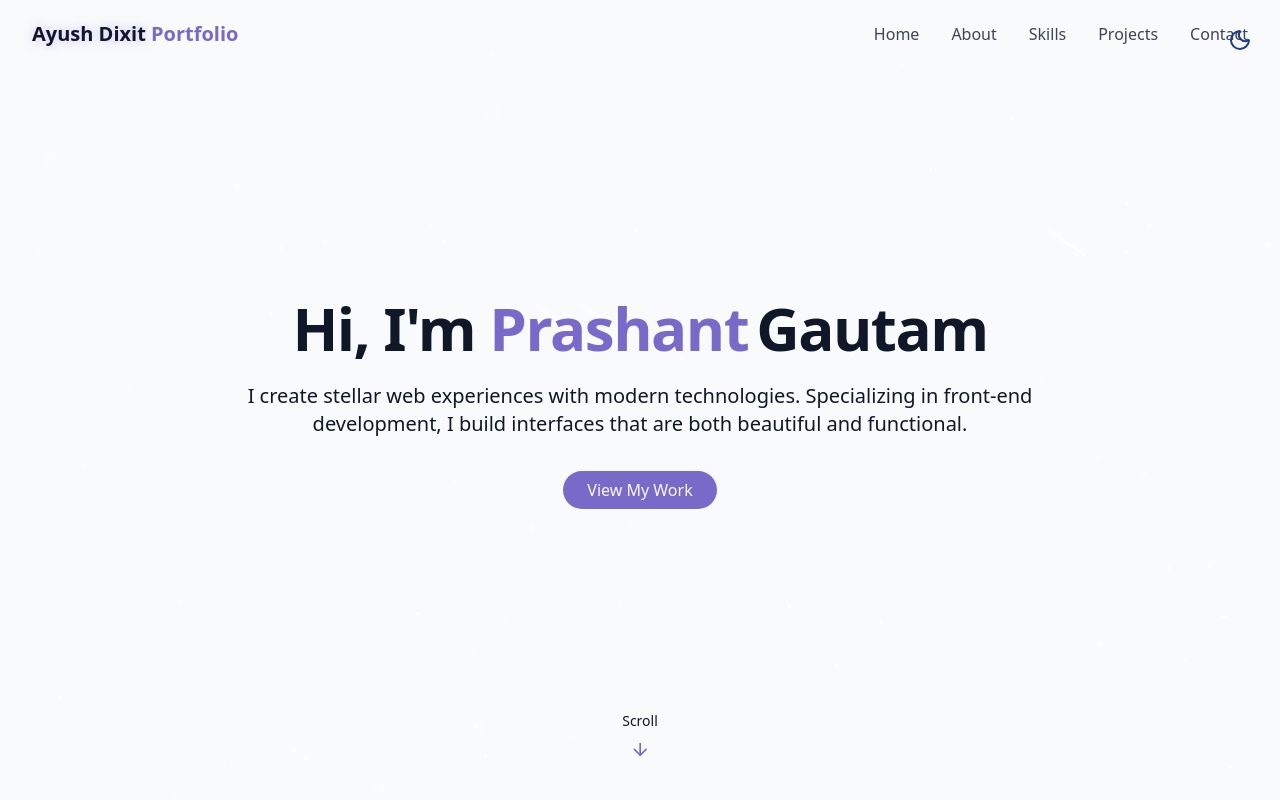
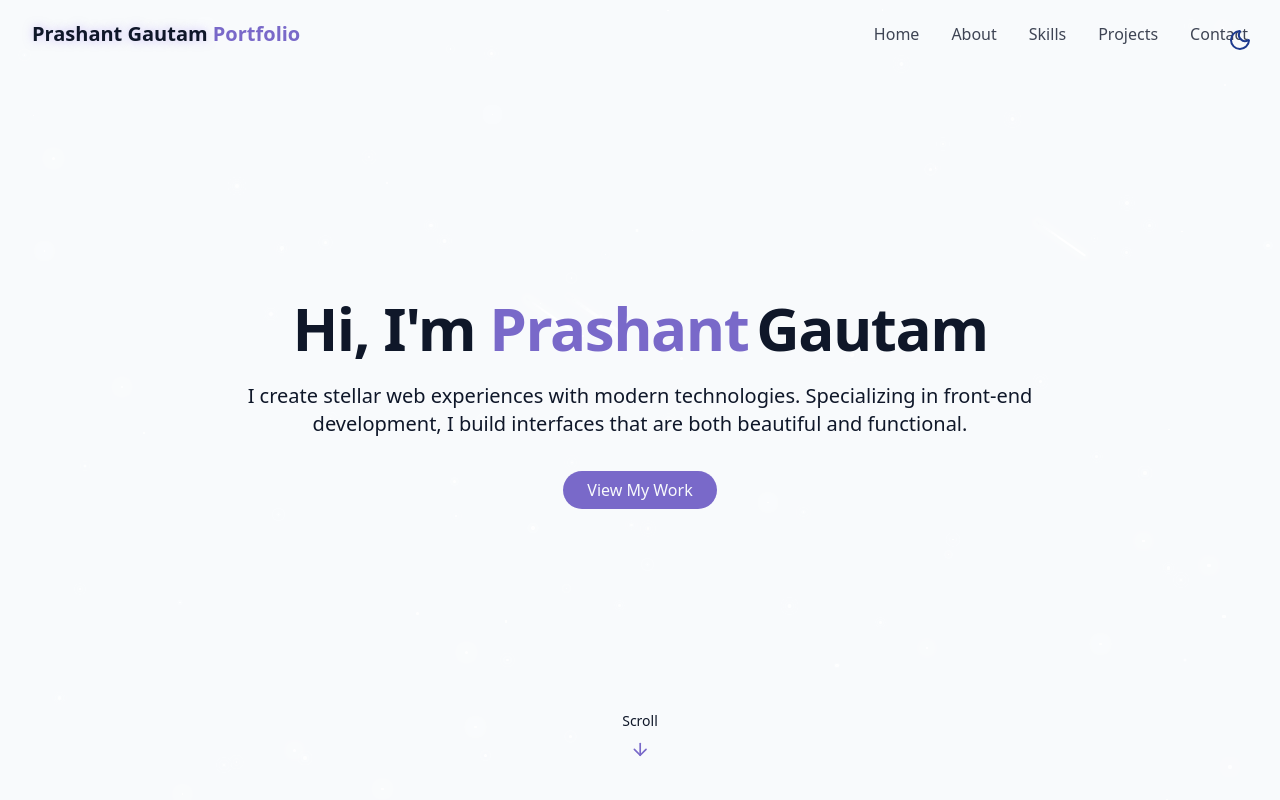
Before and after one commit to PrashantGautam962003/ModernPersonalPortfolio, a React (Vite) app: page / in a window 1280 px wide. Shown: the top 800 px of the page. Built offline with nearby package versions, Linux system fonts and the light colour scheme.

Commit message:
Update Navbar.jsx

```diff
--- a/src/components/Navbar.jsx
+++ b/src/components/Navbar.jsx
@@ -36,7 +36,7 @@ export const Navbar = () => {
           href="#hero"
         >
           <span className="relative z-10">
-            <span className="text-glow text-foreground"> Ayush Dixit </span>{" "}
+            <span className="text-glow text-foreground"> Prashant Gautam </span>{" "}
             Portfolio
           </span>
         </a>
```
